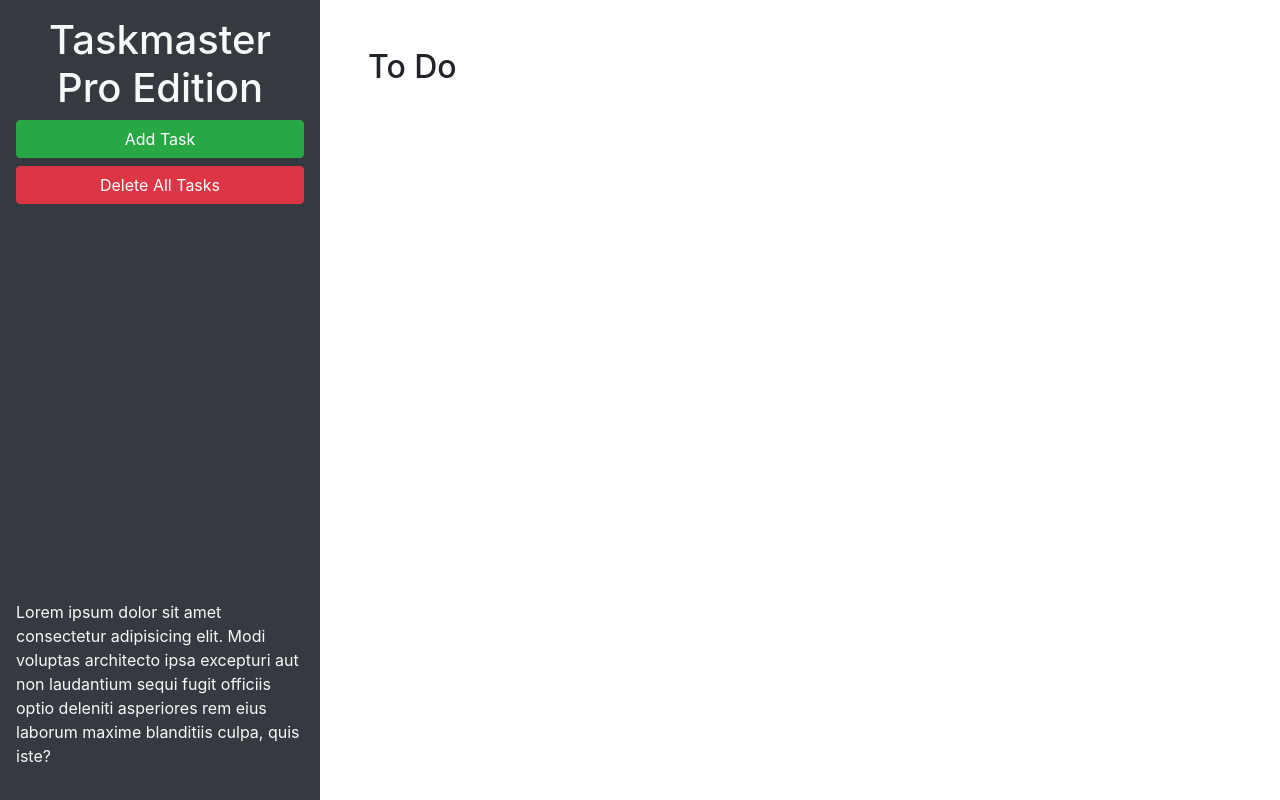
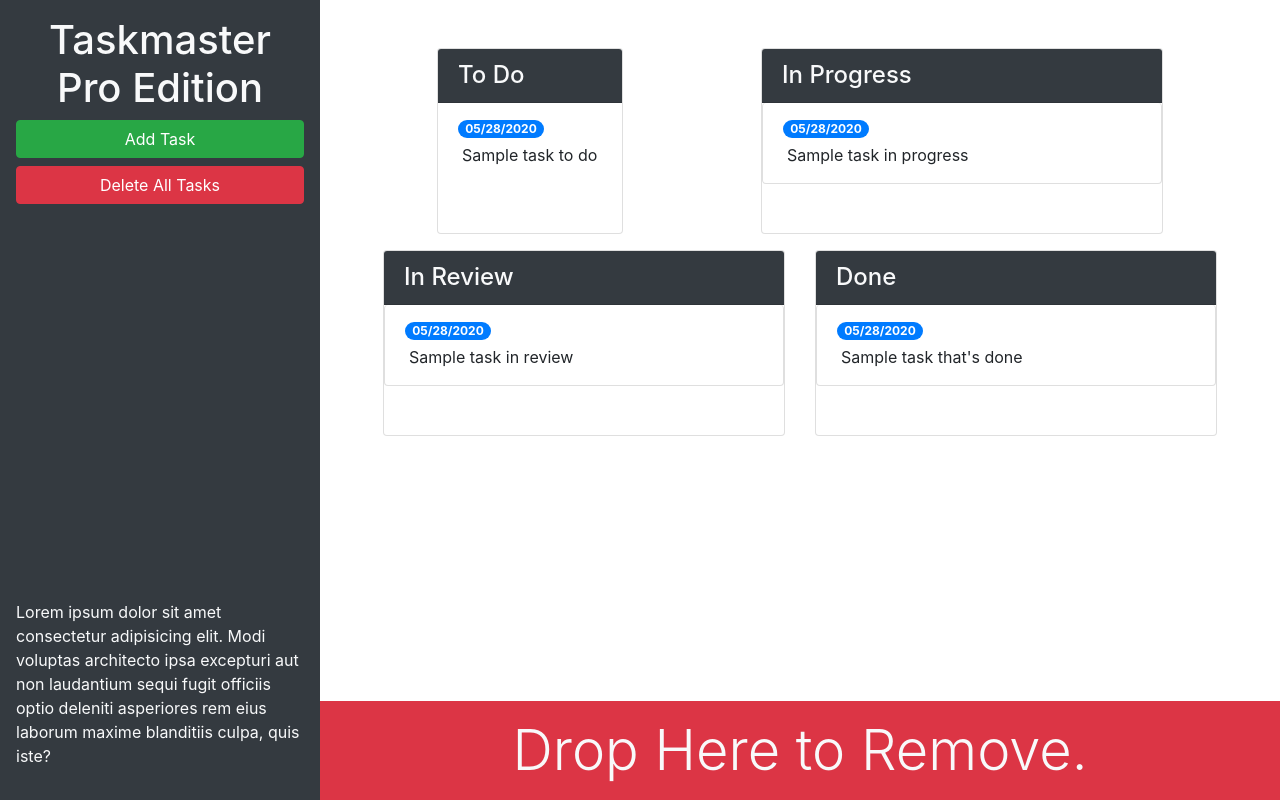
Before and after one commit to ajdonnelly/taskmaster-pro, a plain HTML site: page index.html in a window 1280 px wide. Drawn offline with nearby package versions, Linux system fonts and the light colour scheme.

Commit message:
drag-drop features complete

```diff
--- a/index.html
+++ b/index.html
@@ -14,23 +14,91 @@
 <body>
 
   <div class="row min-vh-100 no-gutters">
-    <header class="col-12 col-lg-3 bg-dark text-light d-flex flex-column p-4 p-lg-3">
+    <header class="col-12 col-lg-3 bg-dark text-light sticky-top d-flex flex-column p-4 p-lg-3">
       <h1 class="text-center">Taskmaster Pro Edition</h1>
       <button id="create-task" class="btn btn-block btn-success" data-toggle="modal" data-target="#task-form-modal">Add
         Task</button>
       <button id="remove-tasks" class="btn btn-block btn-danger">Delete All Tasks</button>
-      <p class="mt-auto">Lorem ipsum dolor sit amet consectetur adipisicing elit. Modi voluptas architecto ipsa
+      <p class="mt-auto d-none d-lg-block">Lorem ipsum dolor sit amet consectetur adipisicing elit. Modi voluptas architecto ipsa
         excepturi aut non
         laudantium sequi fugit officiis optio deleniti asperiores rem eius laborum maxime blanditiis culpa, quis iste?
       </p>
     </header>
-    <main class="col-12 col-lg-9">
-      <div class="m-5">
-        <h2>To Do</h2>
-        <ul id="list-toDo" class="list-group"> </ul>
+    <main class="col-12 col-lg-9 d-flex flex-column">
+      <!-- container that handles rows. everything with class row here
+      will turn into its own column--can I do something like this for scheduler?
+      1 big row??-->
+      <div class="m-5 row justify-content-around">
+        <!-- todo start--class of col here makes it a
+          column-up to twelve columns can fit on a bootstrap row -->
+          <div class="col-12 col-md-6 col-xl-3 mb-3">
+            <div class="card">
+              <h4 class="card-header bg-dark text-light">
+                To Do
+              </h4>
+              <ul id="list-toDo" class="list-group list-group-flush">
+                <li class="list-group-item">
+                  <span class="badge badge-primary badge-pill">05/28/2020</span>
+                  <p class="m-1">Sample task to do</p>
+                </li>
+              </ul>
+            </div>
+          </div>
+        <!-- todo end -->
+        <!-- in progress start -->
+        <div class="col-12 col-md-6 co-xl-3 mb-3">
+          <div class="card">
+            <h4 class="card-header bg-dark text-light">
+              In Progress
+          </h4>
+          <ul id="list-inProgress" class="list-group">
+            <li class="list-group-item">
+              <span class="badge badge-primary badge-pill">05/28/2020</span>
+              <p class="m-1">Sample task in progress</p>
+            </li>
+          </ul>
+        </div>
+      </div>
+        <!-- in progress end -->
+        <!-- in review start -->
+        <div class="col-12 col-md-6 co-xl-3 mb-3">
+          <div class="card">
+            <h4 class="card-header bg-dark text-light">
+              In Review
+          </h4>
+          <ul id="list-inReview" class="list-group">
+            <li class="list-group-item">
+              <span class="badge badge-primary badge-pill">05/28/2020</span>
+              <p class="m-1">Sample task in review</p>
+            </li>
+          </ul>
+        </div>
+      </div>
+        <!-- in review end -->
+        <!-- done start -->
+        <div class="col-12 col-md-6 co-xl-3 mb-3">
+          <div class="card">
+            <h4 class="card-header bg-dark text-light">
+              Done
+          </h4>
+          <ul id="list-done" class="list-group">
+            <li class="list-group-item">
+              <span class="badge badge-primary badge-pill">05/28/2020</span>
+              <p class="m-1">Sample task that's done</p>
+            </li>
+          </ul>
+        </div>
+      </div>
+        <!-- done end -->
+      </div >
+      <div id="trash" class="mt-auto">
+        <div class="w-100 bg-danger p-3 text-center text-light display-4">
+          Drop Here to Remove.
+        </div>
       </div>
     </main>
   </div>
+
 
   <!-- Modal -->
   <div class="modal fade" id="task-form-modal" tabindex="-1" role="dialog" aria-labelledby="task-form-modal"
@@ -47,11 +115,11 @@
           <form>
             <div class="form-group">
               <label for="modalTaskDescription">Task description</label>
-              <textarea id="modalTaskDescription" rows="3"></textarea>
+              <textarea id="modalTaskDescription" rows="3" class="form-control"></textarea>
             </div>
             <div class="form-group">
               <label for="modalDueDate">Due date</label>
-              <input type="text" id="modalDueDate" placeholder="mm/dd/yyyy" autocomplete="off" />
+              <input type="text" class="form-control" id="modalDueDate" placeholder="mm/dd/yyyy" autocomplete="off" />
             </div>
           </form>
         </div>
```
